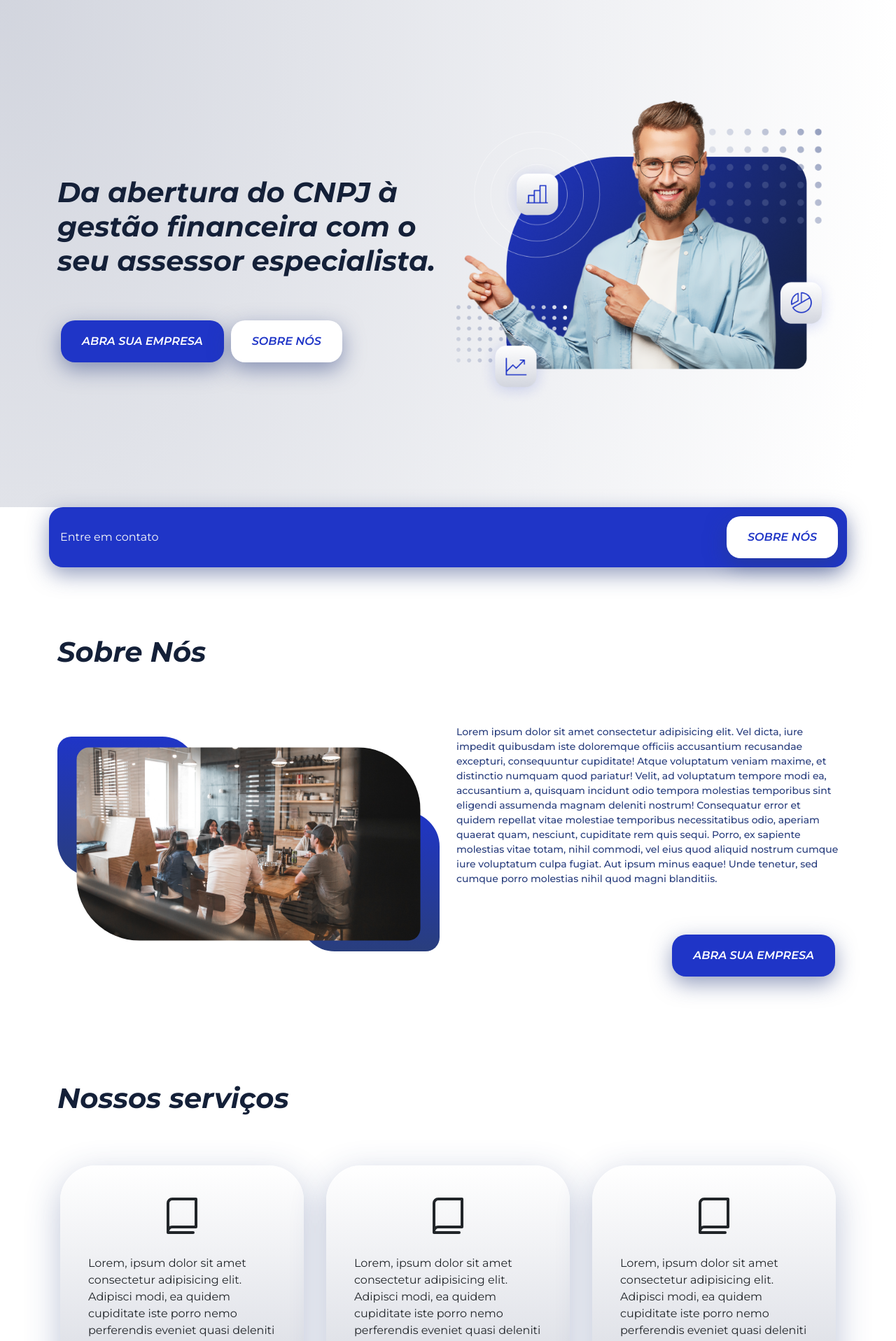
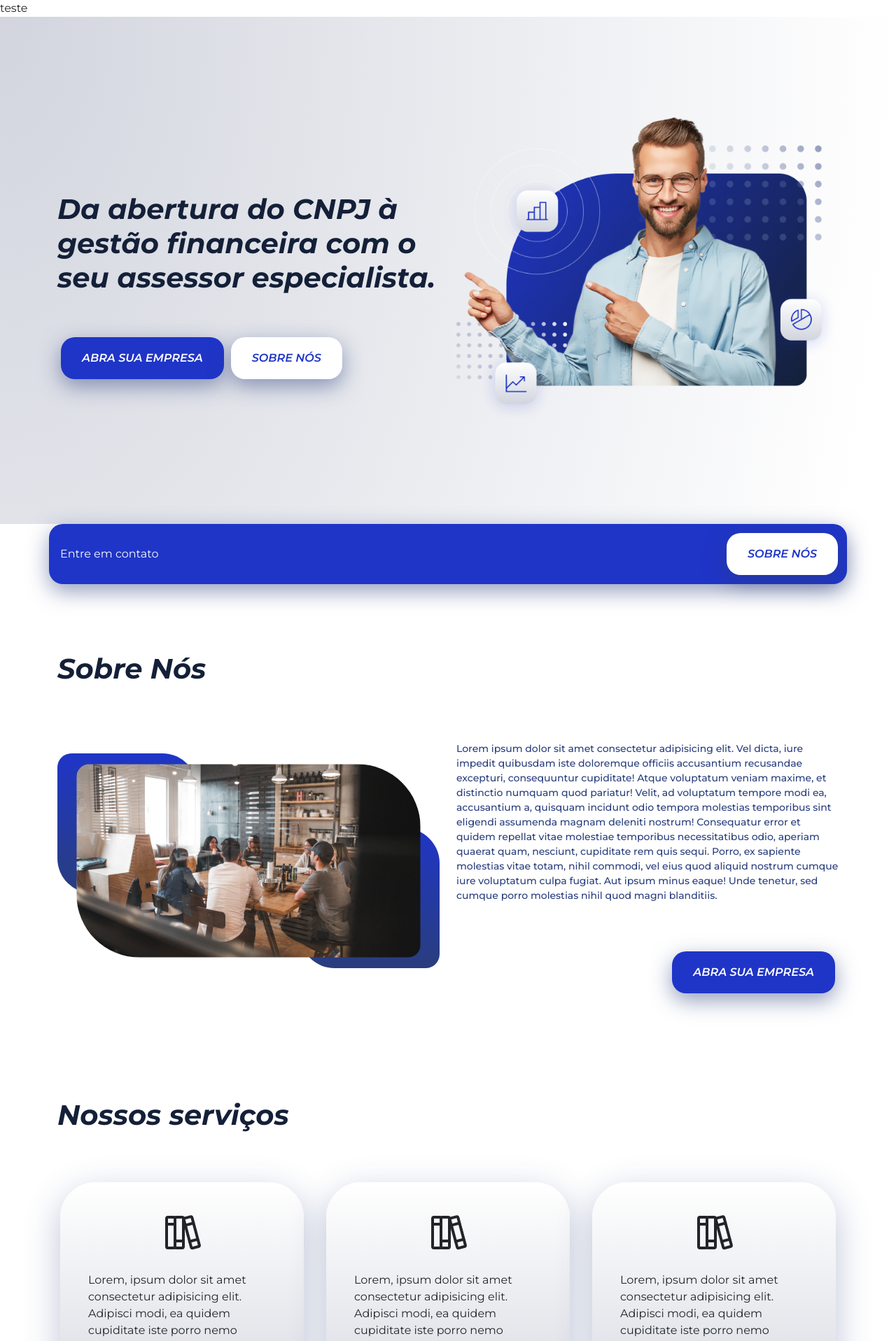
Before and after one commit to renatogsantos/otec-site, a Next.js app: page / in a window 1280 px wide. Shown: the top 1917 px of the page at 70% size. Built offline with nearby package versions, Linux system fonts and the light colour scheme.

Commit message:
navbar component

```diff
--- a/components/card/CardOne.jsx
+++ b/components/card/CardOne.jsx
@@ -1,9 +1,9 @@
-import { Book } from "phosphor-react";
+import { Books } from "phosphor-react";
 
 export default function CardOne() {
   return (
     <div className="card-one">
-      <Book size={64} />
+      <Books size={64} />
       <p className="pt-4">
         Lorem, ipsum dolor sit amet consectetur adipisicing elit. Adipisci modi,
         ea quidem cupiditate iste porro nemo perferendis eveniet quasi deleniti
--- /dev/null
+++ b/components/layout/Layout.jsx
@@ -0,0 +1,10 @@
+import NavBar from "../navbar/NavBar";
+
+export default function Layout({ children }) {
+  return (
+    <>
+      <NavBar />
+      {children}
+    </>
+  );
+}
--- /dev/null
+++ b/components/navbar/NavBar.jsx
@@ -0,0 +1,7 @@
+export default function NavBar() {
+  return (
+    <div>
+      teste
+    </div>
+  )
+}
--- a/pages/_app.jsx
+++ b/pages/_app.jsx
@@ -1,8 +1,11 @@
 import "bootstrap/dist/css/bootstrap.min.css";
 import Head from "next/head";
+import Layout from "../components/layout/Layout";
 import "../styles/globals.scss";
 
 function MyApp({ Component, pageProps }) {
+  return (
+    <Layout>
       <Head>
         <title>Create Next App</title>
         <meta name="description" content="Generated by create next app" />
@@ -13,8 +16,10 @@
           href="https://fonts.googleapis.com/css2?family=Montserrat:ital,wght@0,100;0,200;0,300;0,400;0,500;0,600;0,700;0,800;0,900;1,100;1,200;1,300;1,400;1,500;1,600;1,700;1,800;1,900&display=swap"
           rel="stylesheet"
         />
-  </Head>;
-  return <Component {...pageProps} />;
+      </Head>
+      <Component {...pageProps} />
+    </Layout>
+  );
 }
 
 export default MyApp;
```
Lines whose indentation alone changed are shown as unchanged.
